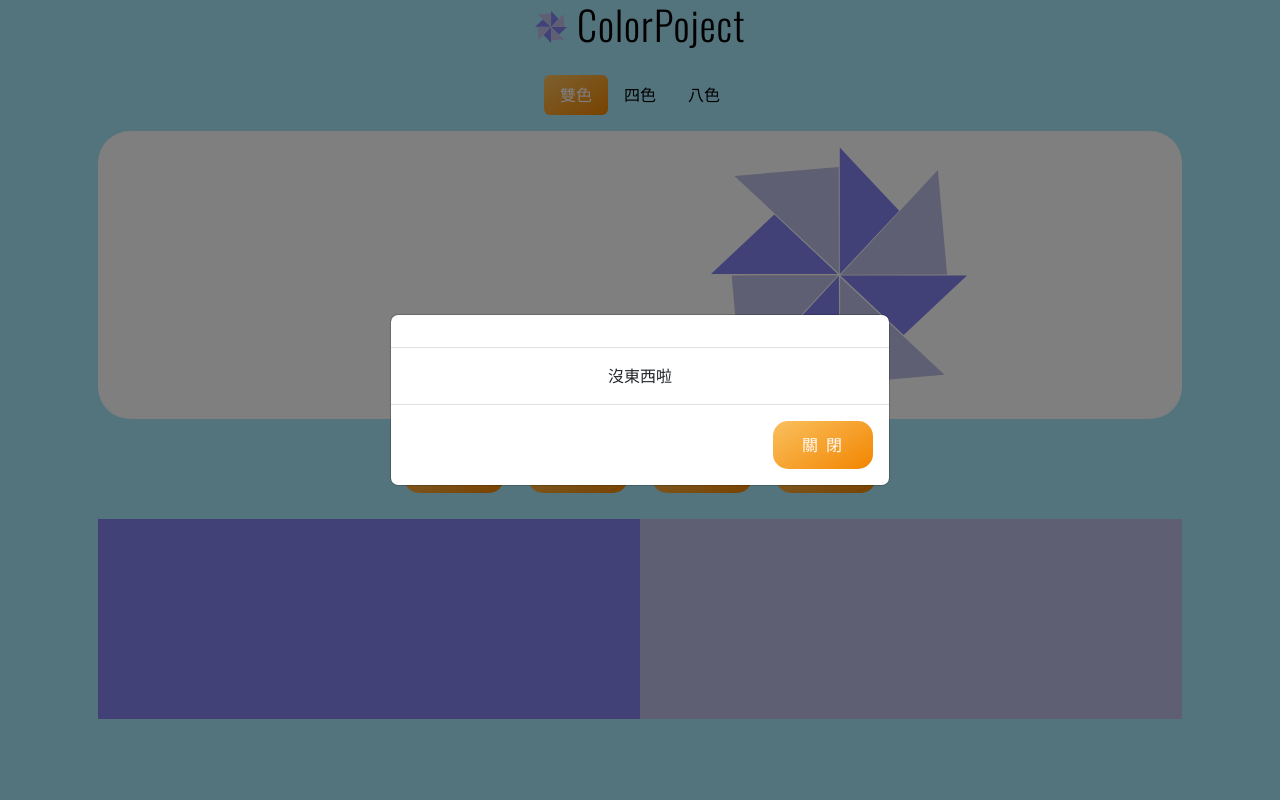
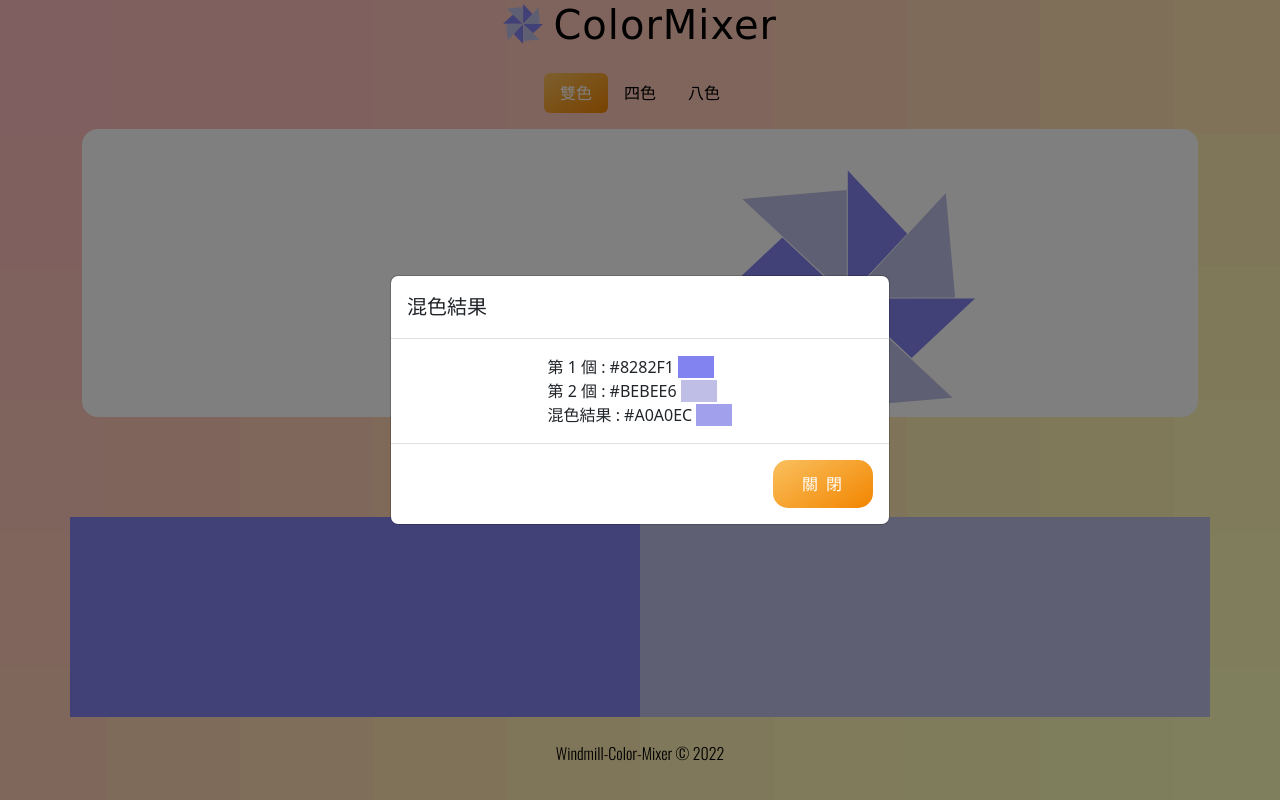
Before and after one commit to NUTT1101/Windmill-Color-Mixer, a plain HTML site: page index.html in a window 1280 px wide. Both pictures are taken after a click on the button "結 果". Drawn offline with nearby package versions, Linux system fonts and the light colour scheme; a web font is replaced by a local one.

Commit message:
all done

```diff
--- a/index.html
+++ b/index.html
@@ -8,7 +8,7 @@
 
     <title>Color Project</title>
 
-    <link rel="icon" type="image/x-icon" href="./favicon.ico">
+    <link rel="icon" type="image/x-icon" href="./image/header/favicon.ico">
 
     <!--custom-->
     <link rel="stylesheet" href="./style/style.css">
@@ -17,19 +17,20 @@
     <!--windmill-->
     <link rel="stylesheet" href="./style/windmill.css">
 
-    <!--color picker-->
-
     <!--boostrap-->
     <link rel="stylesheet" href="https://cdn.jsdelivr.net/npm/bootstrap@5.2.0-beta1/dist/css/bootstrap.min.css">
 
+
+    <!--fonts-->
+    <link href="https://fonts.googleapis.com/css2?family=Klee+One&display=swap" rel="stylesheet">
     <link rel="stylesheet" href="https://fonts.googleapis.com/css2?family=Oswald:wght@300&amp;display=swap">
 </head>
 
 <body>
     <div id="region" class="container">
-        <h1 style="text-align: center;" class="align-middle">
-            <img style="position:relative;top: -4px;" width="32px" src="./image/icon.svg" alt="">
-            <a href="." id="title" class="title"></a>
+        <h1 class="text-center">
+            <img style="position:relative;top: -4.5px;" width="40px" src="./image/header/icon.svg" alt="">
+            <a href="." id="title" class="title fs-1"></a>
         </h1>
 
         <div id="nav-region">
@@ -42,31 +43,32 @@
             </header>
         </div>
 
-        <div id="display-region" class="wrapper p-3 mb-3 mx-3 rounded-5 d-flex justify-content-around">
-            <dino-color-picker class="color-picker"></dino-color-picker>
+        <div id="display-region" class="wrapper p-3 mb-3 rounded-4 d-flex justify-content-around">
+            <shop-color-picker class="color-picker"></shop-color-picker>
             <div id="windmill-1" class="windmill"></div>
         </div>
 
-        <div id="button-region" class="mb-3">
+        <div id="button-region" class="mb-3 text-center">
             <button type="button" class="s-button" id="scroll-button">轉/停</button>
             <button type="button" class="s-button" id="reset-button">重 置</button>
             <button type="button" class="s-button" id="result-button" data-toggle="modal" data-target="#info-modal">結 果</button>
-            <button type="button" class="s-button" id="about-button">關 於</button>
+            <button type="button" class="s-button" id="about-button" data-toggle="modal" data-target="#info-modal">關 於</button>
         </div>
 
-        <div id="color-region" class="row mx-3" style="height: 200px;"></div>
+        <div id="color-region" class="row"></div>
 
+        <div id="footer" class="text-center mt-4"></div>
     </div>
 
     <div class="modal fade" id="color-picker-modal" role="dialog" aria-hidden="true">
         <div class="modal-dialog modal-dialog-centered">
             <div class="modal-content">
                 <div class="modal-header">
-                    <h5 class="modal-title" id="">調色盤</h5>
+                    <h5 class="modal-title">調色盤</h5>
                 </div>
 
                 <div class="modal-body">
-                    <dino-color-picker></dino-color-picker>
+                    <shop-color-picker></shop-color-picker>
                 </div>
 
                 <div class="modal-footer">
@@ -84,7 +86,7 @@
                 </div>
 
                 <div class="modal-body">
-                    <div id="content-result">沒東西啦</div>
+                    <div id="content-result"></div>
                 </div>
 
                 <div class="modal-footer">
@@ -94,7 +96,7 @@
         </div>
     </div>
 
-    <script type="module" src="https://unpkg.com/dino-color-picker"></script>
+    <script type="module" src="https://unpkg.com/shop-color-picker"></script>
     <script src="https://code.jquery.com/jquery-3.2.1.slim.min.js" integrity="sha384-KJ3o2DKtIkvYIK3UENzmM7KCkRr/rE9/Qpg6aAZGJwFDMVNA/GpGFF93hXpG5KkN" crossorigin="anonymous"></script>
     <script src="https://cdn.jsdelivr.net/npm/bootstrap@4.0.0/dist/js/bootstrap.min.js" integrity="sha384-JZR6Spejh4U02d8jOt6vLEHfe/JQGiRRSQQxSfFWpi1MquVdAyjUar5+76PVCmYl" crossorigin="anonymous"></script>
     <script src="./script/script.js" type="module"></script>
--- /dev/null
+++ b/script/Color.js
@@ -0,0 +1,75 @@
+export class Color {
+
+    /**
+     *
+     * @param {String} rgbString
+     */
+    static splitRGBString(rgbString) {
+        let rgb = rgbString.replace(" ", "").replace("rgb", "").replace("(", "").replace(")", "").split(",");
+
+        return {
+            r: parseInt(rgb[0]),
+            g: parseInt(rgb[1]),
+            b: parseInt(rgb[2]),
+        };
+    }
+
+    /**
+     *
+     * @param {number} c
+     * @returns {String}
+     */
+    static componentToHex(c) {
+        var hex = c.toString(16);
+        return hex.length == 1 ? "0" + hex : hex;
+      }
+
+    /**
+     *
+     * @param {number} r
+     * @param {number} g
+     * @param {number} b
+     * @returns {String}
+     */
+    static rgbToHex(r, g, b) {
+        return "#" + Color.componentToHex(r) + Color.componentToHex(g) + Color.componentToHex(b);
+    }
+
+    static hexToRGB(hex) {
+        return {
+            r: parseInt(hex[1] + hex[2], 16),
+            g: parseInt(hex[3] + hex[4], 16),
+            b: parseInt(hex[5] + hex[6], 16)
+          };
+    }
+
+    /**
+     *
+     * @param {Array} colors
+     */
+    static colorMix(c) {
+        let colorsCopy = c;
+        let rgb = {r: 0, g: 0, b: 0};
+
+        for (let i = 0; i < colorsCopy.length; i++) {
+
+            let colorRGB = colorsCopy[i].includes("#") ?
+                Color.hexToRGB(colorsCopy[i]) :
+                Color.splitRGBString(colorsCopy[i]) ;
+
+            rgb.r += colorRGB.r;
+            rgb.g += colorRGB.g;
+            rgb.b += colorRGB.b;
+        }
+
+        rgb.r /= colorsCopy.length;
+        rgb.g /= colorsCopy.length;
+        rgb.b /= colorsCopy.length;
+
+        return Color.rgbToHex(
+            Math.round(rgb.r),
+            Math.round(rgb.g),
+            Math.round(rgb.b),
+        );
+    }
+}
--- a/script/ColorProject.js
+++ b/script/ColorProject.js
@@ -1,11 +1,24 @@
 import { ColorSet } from "./ColorSet.js";
 
 export class ColorProject {
-    static projectName = "ColorPoject";
+    static projectName = "ColorMixer";
+    static fullProjectName = "Windmill-Color-Mixer";
+    static author = "cocoNUTTree";
+    static githubLink = "https://github.com/NUTT1101/Windmill-Color-Mixer";
+    static startYear = 2022;
+    static copyright = `
+        ${ColorProject.fullProjectName} &copy; ${
+        ColorProject.startYear
+        } ${
+            new Date().getFullYear() > ColorProject.startYear ?
+                `~${new Date().getFullYear()}` :
+                ""
+            }
+        `;
 
     static themeColor = "#fac05e"; // #F28500
     static periwinkle = "#6869ac";
-    static backgroundColor = "#a6e8fa"
+
     static defaultTwoColors = new ColorSet(Array.of("#8282F1", "#BEBEE6"));
     static defaultFourColors = new ColorSet(Array.of("#192efa", "#00Fa46", "#fa191b", "#fac60a",));
     static defaultEightColors = new ColorSet(Array.of(
--- a/script/ColorRegion.js
+++ b/script/ColorRegion.js
@@ -75,7 +75,7 @@ export class ColorRegion {
      *
      * @param {Element} colorBlock
      * @param {String} color
-     * @param {Integer} tag
+     * @param {number} tag
      */
     static addBlockEvent(colorBlock, tag) {
         colorBlock.addEventListener("click", function () {
--- a/script/Page.js
+++ b/script/Page.js
@@ -2,6 +2,7 @@ import { ColorProject } from "./ColorProject.js"
 import { Windmill } from "./Windmill.js"
 import { ColorRegion } from "./ColorRegion.js"
 import { ColorSet } from "./ColorSet.js";
+import { Color } from "./Color.js";
 
 export class Page {
     static windmill;
@@ -9,16 +10,18 @@ export class Page {
     static init() {
         // text
         Page.title();
+        Page.copyright();
 
         // style
-        Page.setBackGroundColor();
         Page.createWindmill();
 
         // events
         Page.switchPageButtonEvent();
         Page.scrollButtonEvent();
         Page.resetButtonEvent();
-        Page.addPickerChangeEvent();
+        Page.pickerChangeEvent();
+        Page.resultButtonEvent();
+        Page.aboutButtonEvent();
 
         // color region
         ColorRegion.init();
@@ -32,17 +35,97 @@ export class Page {
         document.querySelector("#title").textContent = ColorProject.projectName;
     }
 
+    static copyright() {
+        document.querySelector("#footer").innerHTML = ColorProject.copyright;
+    }
+
     static get colorPicker() {
         return window.screen.width < 1000 ?
-         document.querySelectorAll('dino-color-picker')[1] :
-         document.querySelectorAll('dino-color-picker')[0] ;
+         document.querySelectorAll('shop-color-picker')[1] :
+         document.querySelectorAll('shop-color-picker')[0] ;
     }
 
     static get colorRegion() {
         return document.querySelector("#color-region");
     }
 
-    static addPickerChangeEvent() {
+    static aboutButtonEvent() {
+        const aboutButton = Page.aboutButton;
+        aboutButton.addEventListener("click", () => {
+            Page.dialogTitle.textContent = `關於 ${ColorProject.fullProjectName}`;
+            let content = document.createElement("div");
+
+            content.innerHTML = `<h5 style='color: red;'>主旨 :</h5>
+                <p>使用者可透過不同模式的配色設定，調整風車葉片的顏色，並藉由視覺暫留的原理達成顏色混和的效果。</p>\
+                <h5 style='color: red;'>協作人員:</h5>
+                <p><b>傳藝-莊棣蓉</b>: 提出主題概念。</p>
+                <p><b>傳藝-張維玲</b>: 風車圖案設計、顏色校調、簡報製作。</p>
+                <p><b>資工-陳彥均</b>: 提出網頁介面模型。</p>
+                <p><b>資工-石育芷</b>: 網頁按鈕樣式設計。</p>
+                <p><b>資工-張鋒石</b>: 網頁撰寫。</p>
+                <h5 style='color: red;'>原始碼及技術說明:</h5>
+                <p>GitHub: <a href='${ColorProject.githubLink}'>${ColorProject.fullProjectName}</a></p>`;
+
+            Page.dialogContent.innerHTML = content.outerHTML;
+        });
+    }
+
+    static resultButtonEvent() {
+        const resultButton = Page.resultButton;
+        Page.dialogTitle.textContent = "混色結果";
+
+        resultButton.addEventListener("click", () => {
+            let colors = Page.windmill.getColorSet.colors;
+            let content = Page.colorDialogParent();
+
+            for (let i = 0; i < colors.length; i++) {
+                let colorCode = colors[i];
+
+                if (colorCode.includes("rgb")) {
+                    let rgb  = Color.splitRGBString(colorCode);
+                    colorCode = Color.rgbToHex(rgb.r, rgb.g, rgb.b);
+                }
+
+                content.appendChild(
+                    Page.colorDialogContent(`第 ${i+1} 個 : ${colorCode.toUpperCase()} `, colorCode)
+                );
+            }
+
+            let mixingColor = Color.colorMix(colors);
+
+            content.appendChild(Page.colorDialogContent(
+                `混色結果 : ${mixingColor.toUpperCase()} `, mixingColor)
+            );
+
+            Page.dialogContent.innerHTML = content.outerHTML;
+        });
+    }
+
+    static colorDialogParent() {
+        let content =  document.createElement("div");
+        content.style.maxWidth = "max-content";
+        content.style.margin = "0 auto 0";
+        content.setAttribute("class", "ml-auto");
+        return content;
+    }
+
+    static colorDialogContent(info, color) {
+        let parent = document.createElement("div");
+        let colorText = document.createElement("a");
+        let colorDisplay = document.createElement("a");
+
+        colorText.textContent = info;
+        colorDisplay.style.background = color;
+        colorDisplay.textContent = "-------";
+        colorDisplay.style.color = color;
+
+        parent.appendChild(colorText);
+        parent.appendChild(colorDisplay);
+
+        return parent;
+    }
+
+    static pickerChangeEvent() {
         const picker = Page.colorPicker;
         picker.addEventListener('change', () => {
             ColorRegion.setBlockColor(ColorRegion.geClickedtBlock, picker.value);
@@ -59,15 +142,11 @@ export class Page {
         });
     }
 
-    static setBackGroundColor() {
-        document.body.style.backgroundColor = ColorProject.backgroundColor;
-    }
-
     static switchPageButtonEvent() {
         let buttons =  document.getElementsByClassName("nav-item");
 
         for (let i=0; i < buttons.length; i++) {
-            buttons[i].addEventListener("click", function () {
+            buttons[i].addEventListener("click", () => {
                 if (!buttons[i].firstChild.classList.contains("active")) {
                     buttons[i].firstChild.classList.add("active");
 
@@ -100,7 +179,8 @@ export class Page {
     }
 
     static scrollButtonEvent() {
-        document.querySelector("#scroll-button").addEventListener("click", function () {
+        const scrollButton = Page.scrollButton;
+        scrollButton.addEventListener("click", function () {
             let windmill = Page.windmillElement;
 
             if (windmill.getAttribute("class") == undefined ||
@@ -117,7 +197,8 @@ export class Page {
     }
 
     static resetButtonEvent() {
-        document.querySelector("#reset-button").addEventListener("click", function () {
+        const resetButton = Page.resetButton;
+        resetButton.addEventListener("click", function () {
             switch (ColorRegion.currentPage) {
                 case 2:
                     Page.windmill.setColors = ColorProject.defaultTwoColors;
@@ -163,11 +244,28 @@ export class Page {
         });
     }
 
-    static get infoBarContent() {
+    static get resultButton() {
+        return document.querySelector("#result-button");
+    }
+
+    static get aboutButton() {
+        return document.querySelector("#about-button");
+    }
+
+    static get resetButton() {
+        return document.querySelector("#reset-button");
+    }
+
+
+    static get scrollButton() {
+        return document.querySelector("#scroll-button");
+    }
+
+    static get dialogContent() {
         return document.querySelector("#content-result");
     }
 
-    static get infoBarTitle() {
+    static get dialogTitle() {
         return document.querySelector("#modal-title");
     }
 }
--- a/script/script.js
+++ b/script/script.js
@@ -5,5 +5,5 @@ window.onload = function () {
 }
 
 window.onresize = function () {
-    Page.addPickerChangeEvent();
+    Page.pickerChangeEvent();
 }
--- a/style/style.css
+++ b/style/style.css
@@ -1,13 +1,30 @@
 .title {
-    font-family: 'Oswald', sans-serif;
+    font-family: 'Klee One', cursive;
     letter-spacing: 1px;
     color: black;
     text-decoration-line: none;
     pointer-events: none ;
 }
 
+#footer {
+    font-family: 'Oswald', sans-serif;
+    color: black;
+    pointer-events: none;
+}
+
+#color-region {
+    height: 200px;
+}
+
+html {
+    height: 100% !important;
+}
+
 body {
-    text-align: center !important;
+    background-image: url("../image/background/radiant-gradient.svg") !important;
+    background-position: center !important;
+    background-repeat: no-repeat !important;
+    background-size: cover !important;
 }
 
 .nav > li > .active {
@@ -39,4 +56,14 @@ body {
     .color-picker {
         display: none;
     }
+
+    #display-region {
+        margin: 0 auto 0;
+        width: 90% !important;
+    }
+
+    #color-region {
+        margin: 0 auto 0;
+        width: 90%;
+    }
 }
--- a/style/windmill.css
+++ b/style/windmill.css
@@ -1,6 +1,14 @@
 .windmill {
   max-width:100%;
   max-height:100%;
+  position: relative;
+  top: 25px;
+}
+
+@media (max-width: 1000px) {
+  .windmill {
+    top: 0px;
+  }
 }
 
 .scroll-slowdown {
```
Also changed, not shown: image/background/radiant-gradient.svg (added), image/header/favicon.ico (renamed from favicon.ico), image/header/icon.svg (renamed from image/icon.svg), image/widgets/windmill.svg (renamed from image/windmill.svg), 1 other file.
